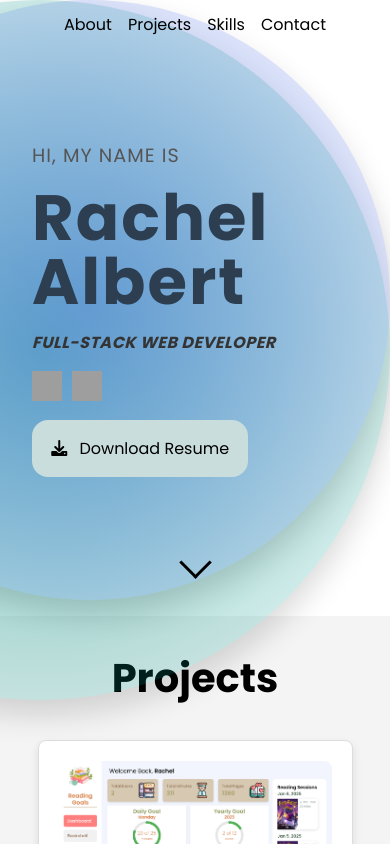
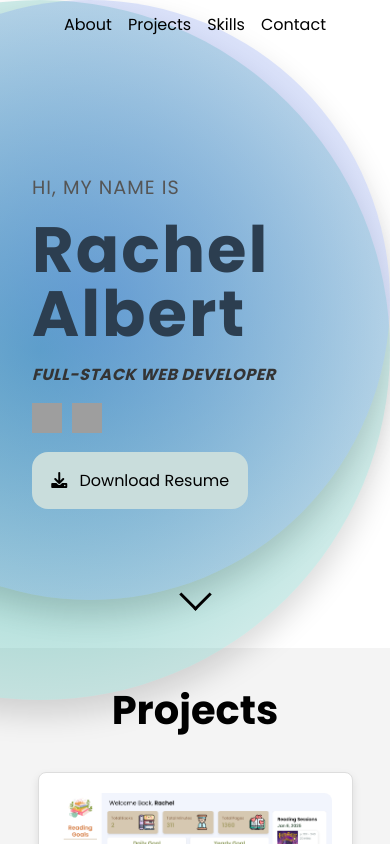
Before and after one commit to rachelmalbert/rachelmalbert.github.io, a React (Create React App) app: page / in a window 390 px wide. Shown: the top 844 px of the page. Built offline with nearby package versions, Linux system fonts and the light colour scheme; grey boxes are pictures that could not be loaded.

Commit message:
add hero padding

```diff
--- a/src/styles/Hero.css
+++ b/src/styles/Hero.css
@@ -188,7 +188,7 @@
   }
   .hero-content {
     padding: 2rem;
-    padding-top: 6rem;
+    padding-top: 8rem;
     padding-bottom: 4rem;
     flex-direction: column;
   }
```
